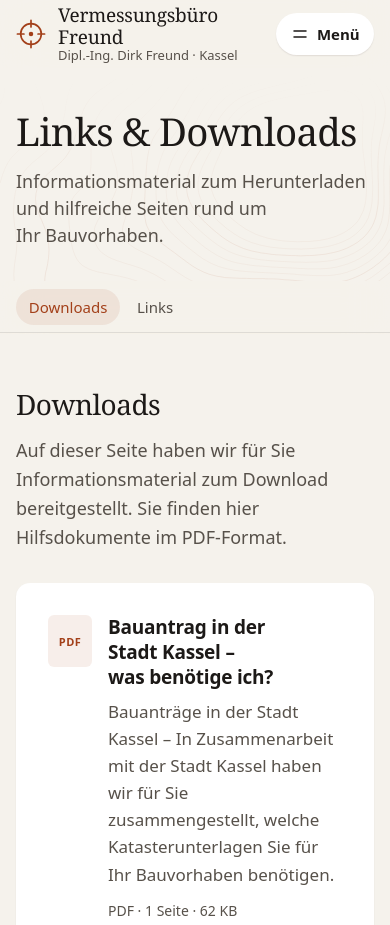
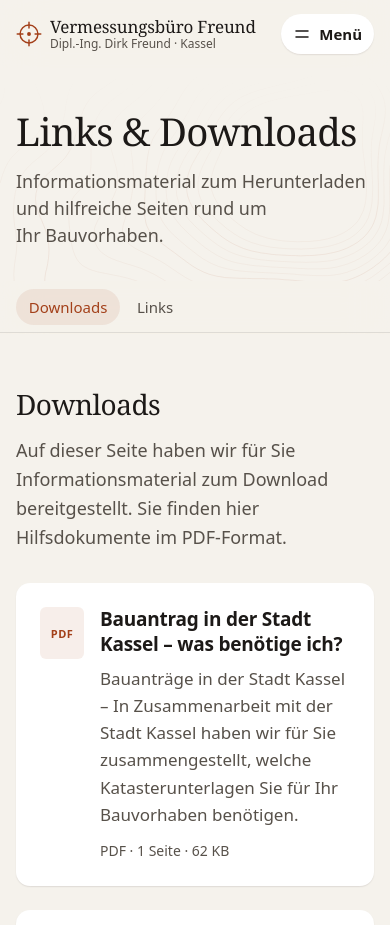
Before and after one commit to JulianWerner98/freund-vermessung, a plain HTML site: page service.html in a window 390 px wide. Shown: the top 925 px of the page. Drawn offline with Linux system fonts and the light colour scheme.

Commit message:
Responsive Korrekturen: Wortmarke, Sprungnavigation, Downloads, Abstände
Co-Authored-By: Claude Opus 5.5 <noreply@anthropic.com>

```diff
--- a/assets/css/style.css
+++ b/assets/css/style.css
@@ -905,3 +905,31 @@ a:hover { color: var(--accent-hover); text-decoration-color: currentColor; }
 @media (min-width: 42.0625rem) and (max-width: 64rem) {
   .creed li:last-child { grid-column: span 2; }
 }
+
+/* Seiten mit Sprungnavigation: Anker unter Kopf + Leiste */
+html:has(.subnav) { scroll-padding-top: 8.5rem; }
+
+.generations p + p { margin-top: 0.125rem; }
+
+.downloads { max-width: 52rem; }
+.download .meta { margin-top: var(--s-3); }
+
+/* Schmale Bildschirme: Wortmarke einzeilig halten */
+.brand-name, .brand-sub { white-space: nowrap; }
+@media (max-width: 30rem) {
+  .brand { gap: var(--s-2); }
+  .brand-mark { width: 26px; height: 26px; }
+  .brand-name { font-size: 1.0625rem; }
+  .brand-sub { font-size: 0.75rem; }
+  .menu-toggle { padding: 0.5rem 0.75rem; }
+}
+
+@media (max-width: 42rem) {
+  .card, .contact-card, .feature-body { padding: var(--s-5); }
+  .timeline-item { padding: var(--s-4); }
+}
+
+/* Drei Teaser auf Tablet-Breite: dritte Karte über beide Spalten statt Waise */
+@media (min-width: 42.0625rem) and (max-width: 64rem) {
+  .grid-3 > :nth-child(3):last-child { grid-column: 1 / -1; }
+}
--- a/assets/js/main.js
+++ b/assets/js/main.js
@@ -27,31 +27,34 @@
     window.matchMedia('(min-width: 54.0625rem)').addEventListener('change', (m) => { if (m.matches) setOpen(false); });
   }
 
-  // Sprungnavigation: aktuellen Abschnitt markieren
-  const tocLinks = [...document.querySelectorAll('[data-spy] a[href^="#"]')];
-  if (tocLinks.length && 'IntersectionObserver' in window) {
-    const byId = new Map(tocLinks.map((a) => [a.getAttribute('href').slice(1), a]));
-    const targets = [...byId.keys()].map((id) => document.getElementById(id)).filter(Boolean);
+  // Sprungnavigation: aktuellen Abschnitt je Navigation markieren
+  if ('IntersectionObserver' in window) {
+    document.querySelectorAll('[data-spy]').forEach((spy) => {
+      const links = [...spy.querySelectorAll('a[href^="#"]')];
+      const pairs = links
+        .map((a) => [document.getElementById(a.getAttribute('href').slice(1)), a])
+        .filter(([t]) => t);
+      if (!pairs.length) return;
       const visible = new Set();
       const mark = () => {
-      const current = targets.find((t) => visible.has(t)) ?? null;
-      tocLinks.forEach((a) => a.removeAttribute('aria-current'));
-      if (current) {
-        byId.forEach((a, id) => { if (id === current.id) a.setAttribute('aria-current', 'true'); });
-        const active = document.querySelector('.subnav a[aria-current="true"]');
-        const strip = active?.closest('ul');
+        const hit = pairs.find(([t]) => visible.has(t));
+        if (!hit) return; // letzten Stand behalten, solange nichts im Band liegt
+        links.forEach((a) => a.removeAttribute('aria-current'));
+        const active = hit[1];
+        active.setAttribute('aria-current', 'true');
+        const strip = active.closest('ul');
         if (strip && strip.scrollWidth > strip.clientWidth) {
           const l = active.offsetLeft - strip.offsetLeft;
           if (l < strip.scrollLeft || l + active.offsetWidth > strip.scrollLeft + strip.clientWidth) {
             strip.scrollTo({ left: Math.max(0, l - 16) });
           }
         }
-      }
       };
       const io = new IntersectionObserver((entries) => {
         entries.forEach((e) => (e.isIntersecting ? visible.add(e.target) : visible.delete(e.target)));
         mark();
-    }, { rootMargin: '-35% 0px -55% 0px' });
-    targets.forEach((t) => io.observe(t));
+      }, { rootMargin: '-30% 0px -60% 0px' });
+      pairs.forEach(([t]) => io.observe(t));
+    });
   }
 })();
--- a/service.html
+++ b/service.html
@@ -41,7 +41,7 @@
       <h2 id="h-downloads">Downloads</h2>
       <p>Auf dieser Seite haben wir für Sie Informationsmaterial zum Download bereitgestellt. Sie finden hier Hilfsdokumente im PDF-Format.</p>
     </div>
-    <div class="grid grid-3">
+    <div class="grid downloads">
       <article class="card download">
   <span class="file-badge" aria-hidden="true">PDF</span>
   <div>
```
Also changed, not shown: index.html (+1 -1 lines), kontakt.html (+1 -1 lines). Lines whose indentation alone changed are shown as unchanged.
